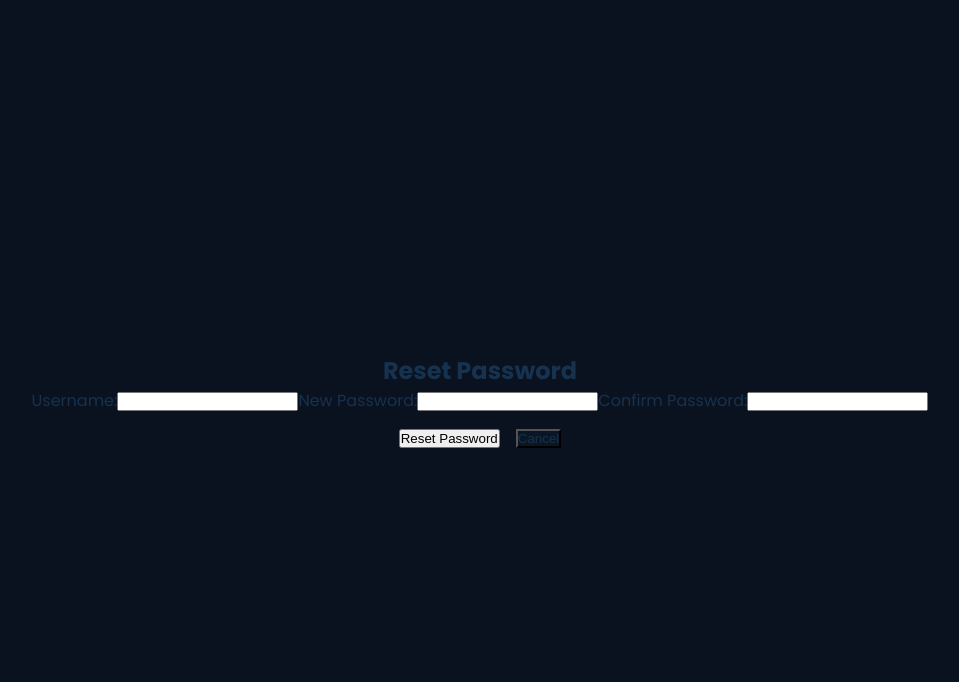
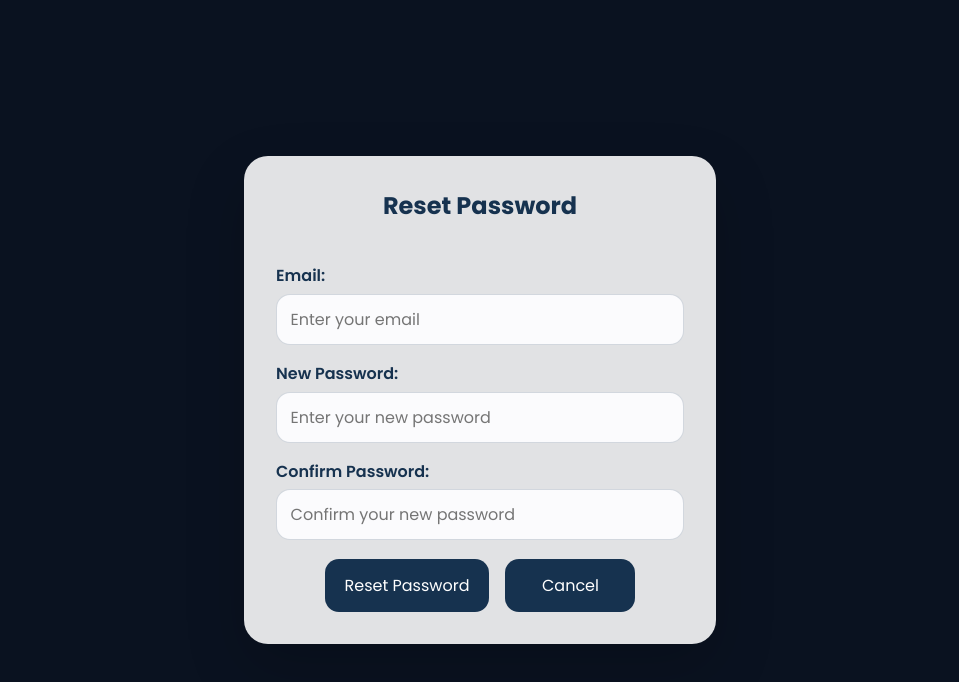
Before and after one commit to QuestTwyst/FinalProject, a React (Vite) app in the folder client/: page /password-reset in a window 1280 px wide. Shown: the top 682 px of the page, without its empty margins (160-1119 px from the left). Built offline with nearby package versions, Linux system fonts and the light colour scheme; no server answers.

Commit message:
Updating the Password Reset

```diff
--- a/client/src/components/PasswordReset.jsx
+++ b/client/src/components/PasswordReset.jsx
@@ -1,78 +1,150 @@
 import { useState } from "react";
 import { useNavigate } from "react-router-dom";
+import { API_BASE_URL } from "../config/api.js";
 
 function PasswordReset() {
-  const [username, setUsername] = useState("");
+  const [email, setEmail] = useState("");
   const [newPassword, setNewPassword] = useState("");
   const [confirmPassword, setConfirmPassword] = useState("");
   const [message, setMessage] = useState("");
+  const [isSubmitting, setIsSubmitting] = useState(false);
 
   const navigate = useNavigate();
 
-  const handleSubmit = (e) => {
-    e.preventDefault();
+  const handleSubmit = async (event) => {
+    event.preventDefault();
+
+    if (!email.trim()) {
+      setMessage("Email is required.");
+      return;
+    }
+
+    if (newPassword.length < 6) {
+      setMessage("Password must be at least 6 characters.");
+      return;
+    }
 
     if (newPassword !== confirmPassword) {
       setMessage("Passwords do not match.");
       return;
     }
 
-    setMessage("Password reset successful! You can now log in with your new password.");
+    setIsSubmitting(true);
+    setMessage("");
 
-    setTimeout(() => {
-      navigate("/login");
-    }, 1500);
+    try {
+      const response = await fetch(
+        `${API_BASE_URL}/auth/reset-password`,
+        {
+          method: "POST",
+          headers: {
+            "Content-Type": "application/json",
+          },
+          body: JSON.stringify({
+            email: email.trim().toLowerCase(),
+            newPassword,
+          }),
+        },
+      );
+
+      const data = await response.json();
+
+      if (!response.ok) {
+        setMessage(
+          data.error || "Could not reset your password.",
+        );
+        return;
+      }
+
+      setMessage(
+        "Password reset successful! Redirecting to login...",
+      );
+
+      setTimeout(() => {
+        navigate("/login");
+      }, 1500);
+    } catch (error) {
+      console.error("Password reset failed:", error);
+
+      setMessage(
+        "Could not reach the server. Please try again.",
+      );
+    } finally {
+      setIsSubmitting(false);
+    }
   };
 
   return (
-    <main className="container">
-      <article>
-        <h2 style={{ textAlign: "center" }}>Reset Password</h2>
+    <main className="auth-page">
+      <article className="auth-card">
+        <h2>Reset Password</h2>
+
+        {message && (
+          <p className="form-note">{message}</p>
+        )}
 
         <form onSubmit={handleSubmit}>
-          <label htmlFor="username">Username:</label>
+          <label htmlFor="email">Email:</label>
+
           <input
-            type="text"
-            id="username"
-            value={username}
-            onChange={(e) => setUsername(e.target.value)}
+            type="email"
+            id="email"
+            placeholder="Enter your email"
+            value={email}
+            onChange={(event) => setEmail(event.target.value)}
+            autoComplete="email"
             required
           />
 
-          <label htmlFor="newPassword">New Password:</label>
+          <label htmlFor="newPassword">
+            New Password:
+          </label>
+
           <input
             type="password"
             id="newPassword"
+            placeholder="Enter your new password"
             value={newPassword}
-            onChange={(e) => setNewPassword(e.target.value)}
+            onChange={(event) =>
+              setNewPassword(event.target.value)
+            }
+            autoComplete="new-password"
+            minLength="6"
             required
           />
 
-          <label htmlFor="confirmPassword">Confirm Password:</label>
+          <label htmlFor="confirmPassword">
+            Confirm Password:
+          </label>
+
           <input
             type="password"
             id="confirmPassword"
+            placeholder="Confirm your new password"
             value={confirmPassword}
-            onChange={(e) => setConfirmPassword(e.target.value)}
+            onChange={(event) =>
+              setConfirmPassword(event.target.value)
+            }
+            autoComplete="new-password"
+            minLength="6"
             required
           />
 
-          {message && <p>{message}</p>}
-
-          <div
-            style={{
-              display: "flex",
-              justifyContent: "center",
-              gap: "1rem",
-              marginTop: "1rem",
-            }}
-          >
-            <button type="submit">Reset Password</button>
+          <div className="auth-actions">
+            <button
+              type="submit"
+              disabled={isSubmitting}
+            >
+              {isSubmitting
+                ? "Resetting..."
+                : "Reset Password"}
+            </button>
 
             <button
               type="button"
               className="secondary"
               onClick={() => navigate("/login")}
+              disabled={isSubmitting}
             >
               Cancel
             </button>
--- a/client/src/pages/Login.jsx
+++ b/client/src/pages/Login.jsx
@@ -151,6 +151,12 @@ function Login() {
             <p className="field-error">{errors.password}</p>
           )}
 
+          <div className="forgot-password">
+            <Link to="/password-reset">
+            Forgot your password?
+            </Link>
+          </div>
+
           <div className="auth-actions">
             <button type="submit" disabled={isSubmitting}>
               {isSubmitting ? "Logging in..." : "Log In"}
```
Also changed, not shown: client/src/components/PasswordReset.css (added), 1 other file (tests, documents, lock files or other folders).
